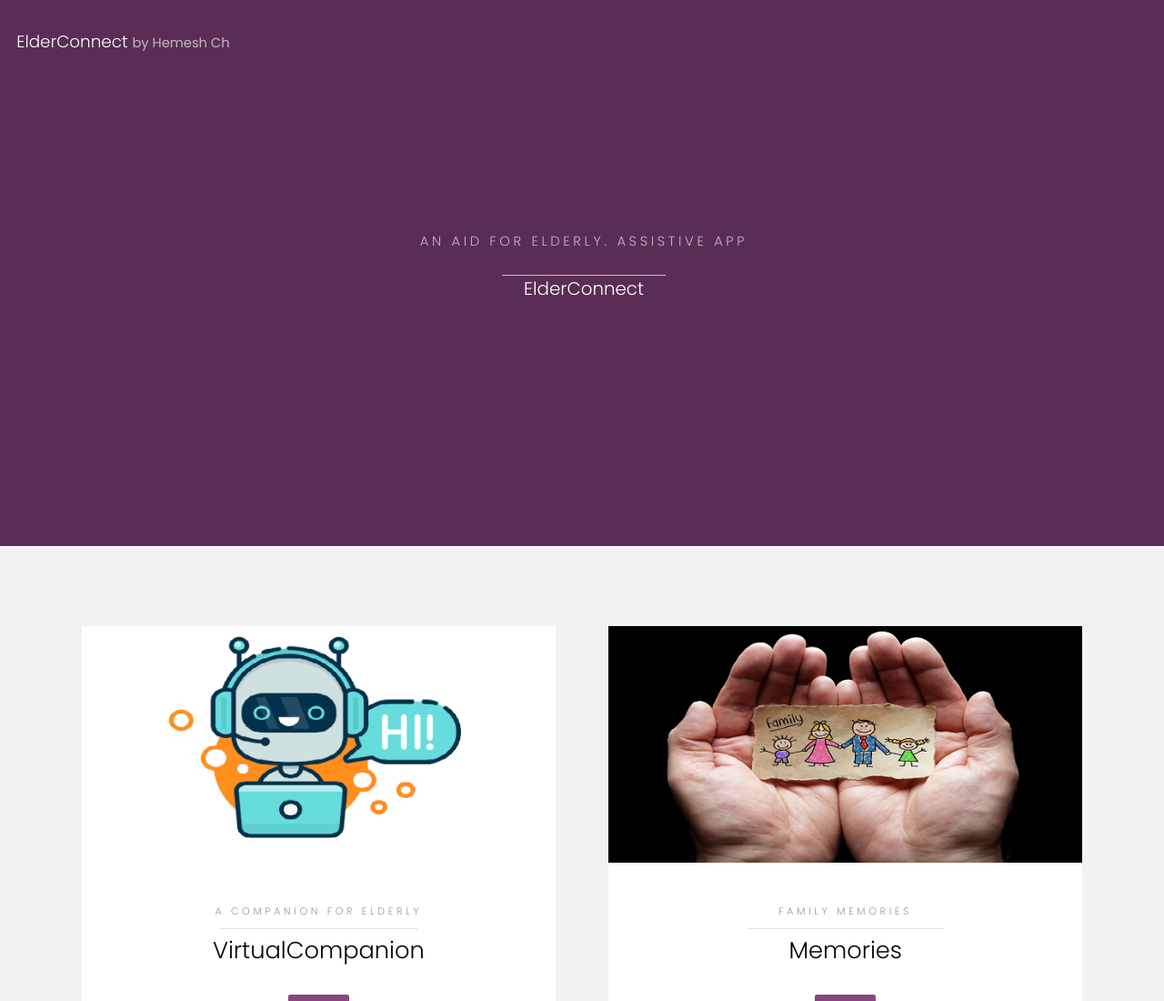
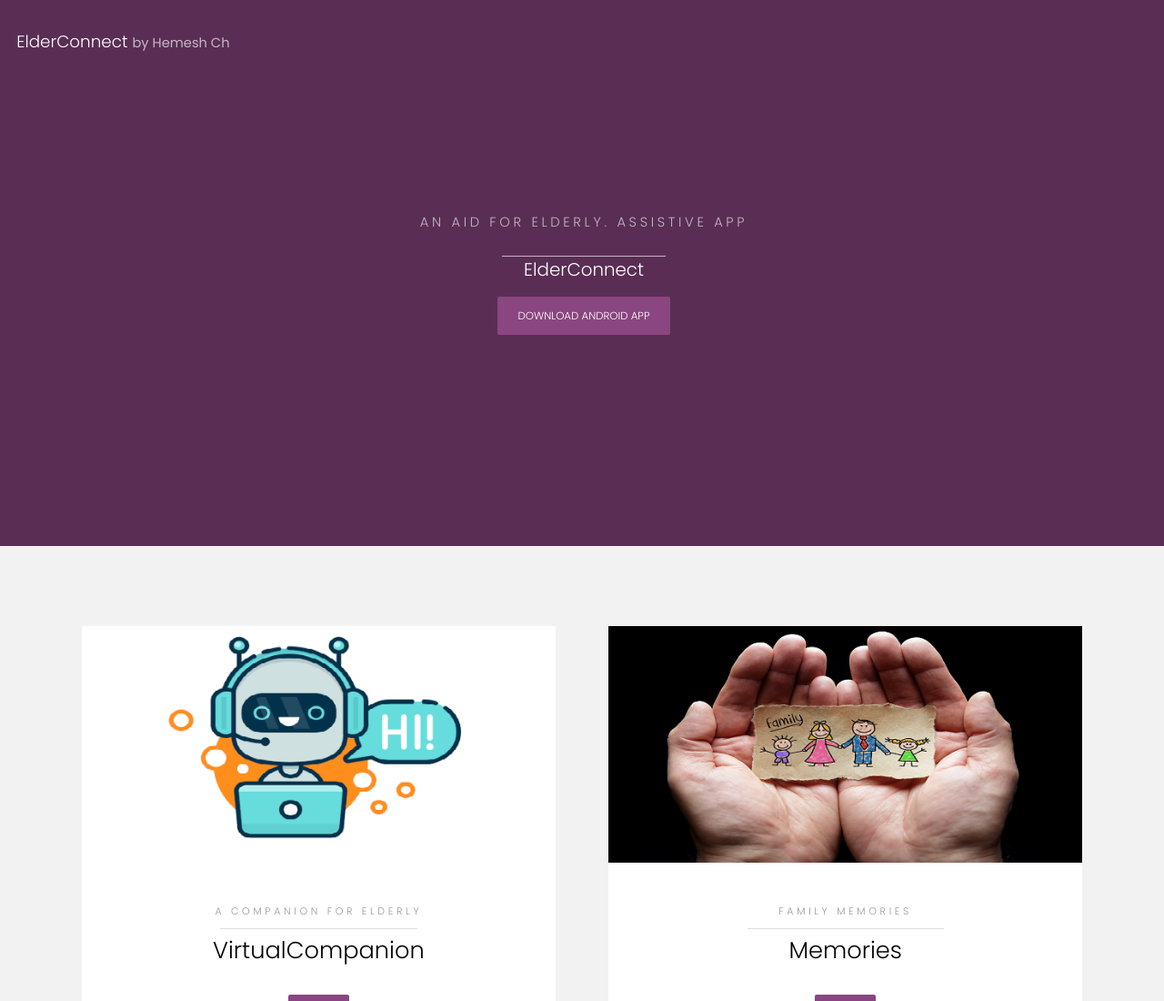
Before and after one commit to elderconnect/elderconnect.github.io, a plain HTML site: page index.html in a window 1280 px wide. Shown: the top 1100 px of the page at 91% size. Drawn offline with Linux system fonts and the light colour scheme.

Commit message:
App Download

```diff
--- a/index.html
+++ b/index.html
@@ -22,6 +22,7 @@
 						<header>
 							<p>An Aid for Elderly. Assistive App</a></p>
 							<b><h3>ElderConnect</h3></b>
+							<a href="ElderConnect.apk" class="button special small">Download Android App</a>
 						</header>
 					</div>
 				</article>
```
Also changed, not shown: 1 other file.
